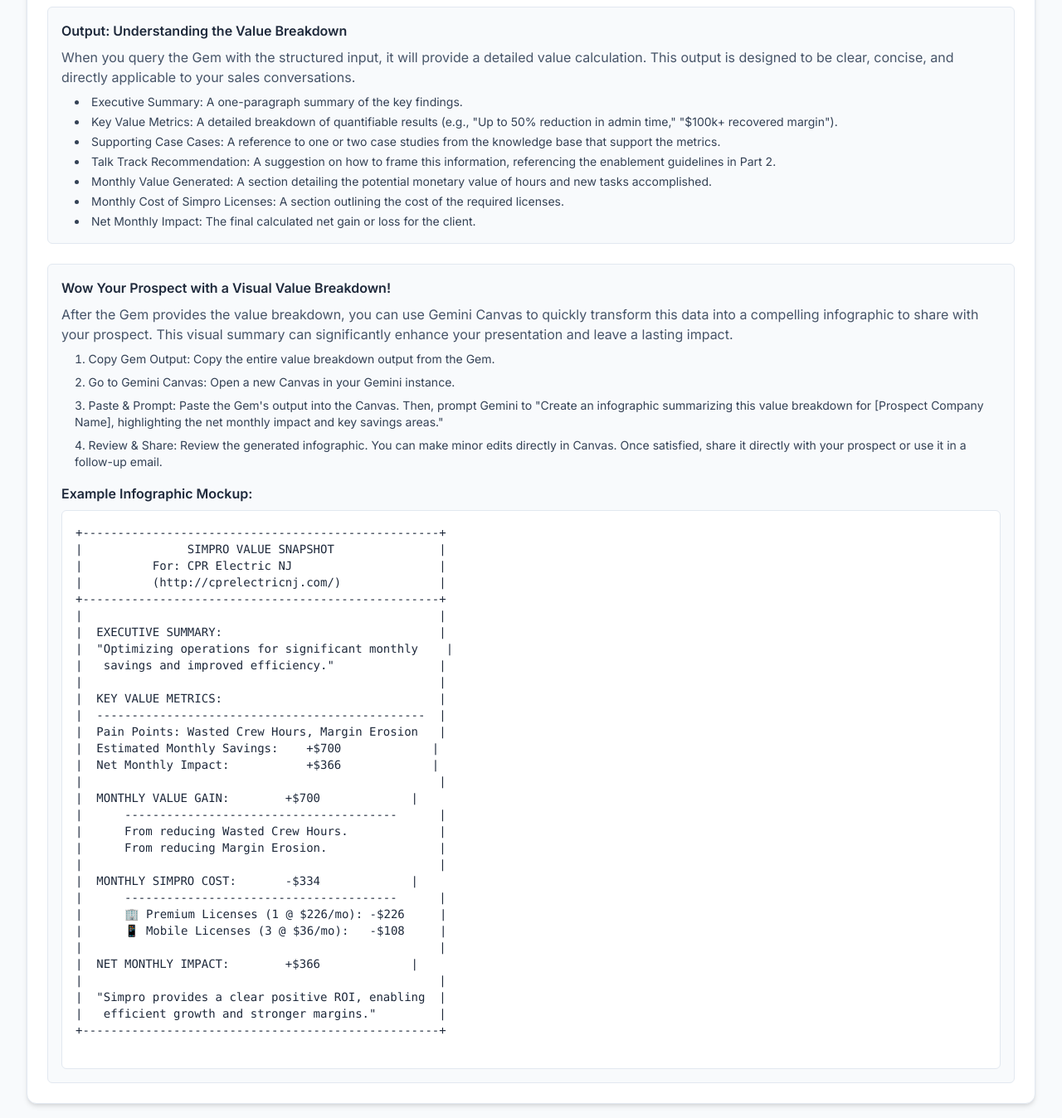
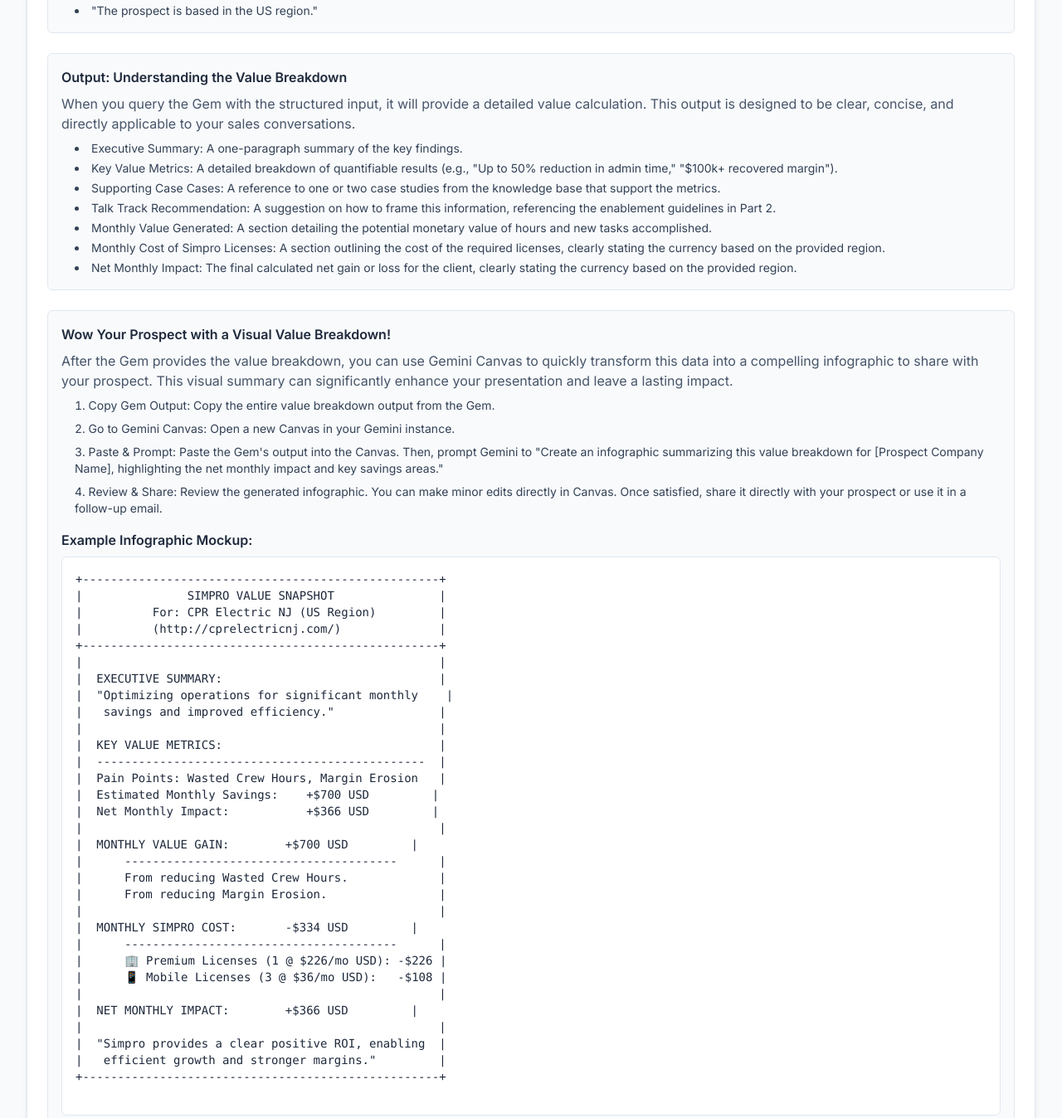
Before and after one commit to DavidDoloboffSP/Inside_Sales_Value_Calculator, a plain HTML site: page index.html in a window 1280 px wide. Shown: the part 1087-2435 px from the top of the page at 83% size. Drawn offline with nearby package versions, Linux system fonts and the light colour scheme.

Commit message:
Update index.html new new after Carly

```diff
--- a/index.html
+++ b/index.html
@@ -133,15 +133,17 @@
     * Crucial: Always ask the user to provide input in the following structured format:
         * "Please provide a value calculation for a [Customer Type] prospect."
         * "They are a [Industry] company called [Company Website]."
-        * "They have [Number] field technicians."
+        * "They need [Number] premium licenses, and [Number] mobile licenses."
         * "Their main pain points are [Pain Point 1], [Pain Point 2], and [Pain Point 3]."
         * "The estimated annual cost of their current inefficiencies is [Amount]."
+        * "The prospect is based in the [Region (UK, US, AU, NZ)] region."
     * Example of expected user input:
         * "Please provide a value calculation for a Residential prospect."
         * "They are an HVAC company called Polar Air."
-        * "They have 50 field technicians."
+        * "They need 1 premium license, and 3 mobile licenses."
         * "Their main pain points are inefficient scheduling, manual invoicing, and a lack of job costing visibility."
         * "The estimated annual cost of their current inefficiencies is $300,000."
+        * "The prospect is based in the US region."
 
 2. Analyze and Synthesize: Search your knowledge base for relevant case studies and metrics that directly relate to the customer's input. For example, if the prospect is a residential plumbing business, find case studies like 'Zebra Plumbing' or 'Thompson Tree Services' to extract key metrics (e.g., faster quoting, revenue growth, profit margin increases).
 
@@ -154,10 +156,10 @@
         * Supporting Case Studies: A reference to one or two case studies from the knowledge base that support the metrics.
         * Talk Track Recommendation: A suggestion on how to frame this information, referencing the enablement guidelines in Part 2.
         * Monthly Value Generated: A section detailing the potential monetary value of hours and new tasks accomplished.
-        * Monthly Cost of Simpro Licenses: A section outlining the cost of the required licenses.
-        * Net Monthly Impact: The final calculated net gain or loss for the client.
+        * Monthly Cost of Simpro Licenses: A section outlining the cost of the required licenses, clearly stating the currency based on the provided region.
+        * Net Monthly Impact: The final calculated net gain or loss for the client, clearly stating the currency based on the provided region.
 
-Goal: To provide the ISR with a powerful, data-backed value message they can use in their conversation to demonstrate the tangible benefits of Simpro."</pre>
+Goal: To provide the ISR with a powerful, data-backed value message that can be used in their conversation to demonstrate the tangible benefits of Simpro."</pre>
                             </div>
                             <button id="copy-prompt-btn" class="mt-4 bg-blue-600 text-white font-semibold py-2 px-4 rounded-lg hover:bg-blue-700 focus:outline-none focus:ring-2 focus:ring-offset-2 focus:ring-blue-500 transition-all flex items-center gap-2">
                                 <svg xmlns="http://www.w3.org/2000/svg" class="h-5 w-5" fill="none" viewBox="0 0 24 24" stroke="currentColor"><path stroke-linecap="round" stroke-linejoin="round" stroke-width="2" d="M8 16H6a2 2 0 01-2-2V6a2 2 0 012-2h8a2 2 0 012 2v2m-6 12h8a2 2 0 002-2v-8a2 2 0 00-2-2h-8a2 2 0 00-2 2v8a2 2 0 002 2z" /></svg>
@@ -187,18 +189,20 @@
                         <ul class="list-disc list-inside space-y-2 text-sm text-slate-700 pl-4">
                             <li>"Please provide a value calculation for a [Customer Type] prospect."</li>
                             <li>"They are a [Industry] company called [Company Website]."</li>
-                            <li>"They have [Number] field technicians."</li>
+                            <li>"They need [Number] premium licenses, and [Number] mobile licenses."</li>
                             <li>"Their main pain points are [Pain Point 1], [Pain Point 2], and [Pain Point 3]."</li>
                             <li>"The estimated annual cost of their current inefficiencies is [Amount]."</li>
+                            <li>"The prospect is based in the [Region (UK, US, AU, NZ)] region."</li>
                         </ul>
 
                         <p class="font-semibold text-slate-800 mt-4 mb-2">Example Filled-In Prompt:</p>
                         <ul class="list-disc list-inside space-y-2 text-sm text-slate-700 pl-4">
                             <li>"Please provide a value calculation for a Residential prospect."</li>
                             <li>"They are an HVAC company called Polar Air."</li>
-                            <li>"They have 50 field technicians."</li>
+                            <li>"They need 1 premium license, and 3 mobile licenses."</li>
                             <li>"Their main pain points are inefficient scheduling, manual invoicing, and a lack of job costing visibility."</li>
                             <li>"The estimated annual cost of their current inefficiencies is $300,000."</li>
+                            <li>"The prospect is based in the US region."</li>
                         </ul>
                     </div>
 
@@ -211,8 +215,8 @@
                             <li>Supporting Case Cases: A reference to one or two case studies from the knowledge base that support the metrics.</li>
                             <li>Talk Track Recommendation: A suggestion on how to frame this information, referencing the enablement guidelines in Part 2.</li>
                             <li>Monthly Value Generated: A section detailing the potential monetary value of hours and new tasks accomplished.</li>
-                            <li>Monthly Cost of Simpro Licenses: A section outlining the cost of the required licenses.</li>
-                            <li>Net Monthly Impact: The final calculated net gain or loss for the client.</li>
+                            <li>Monthly Cost of Simpro Licenses: A section outlining the cost of the required licenses, clearly stating the currency based on the provided region.</li>
+                            <li>Net Monthly Impact: The final calculated net gain or loss for the client, clearly stating the currency based on the provided region.</li>
                         </ul>
                     </div>
 
@@ -229,7 +233,7 @@
                         <pre class="bg-white p-4 rounded-md border border-slate-200 text-xs sm:text-sm overflow-x-auto">
 +---------------------------------------------------+
 |               SIMPRO VALUE SNAPSHOT               |
-|          For: CPR Electric NJ                     |
+|          For: CPR Electric NJ (US Region)         |
 |          (http://cprelectricnj.com/)              |
 +---------------------------------------------------+
 |                                                   |
@@ -240,20 +244,20 @@
 |  KEY VALUE METRICS:                               |
 |  -----------------------------------------------  |
 |  Pain Points: Wasted Crew Hours, Margin Erosion   |
-|  Estimated Monthly Savings:    +$700             |
-|  Net Monthly Impact:           +$366             |
+|  Estimated Monthly Savings:    +$700 USD         |
+|  Net Monthly Impact:           +$366 USD         |
 |                                                   |
-|  MONTHLY VALUE GAIN:        +$700             |
+|  MONTHLY VALUE GAIN:        +$700 USD         |
 |      ---------------------------------------      |
 |      From reducing Wasted Crew Hours.             |
 |      From reducing Margin Erosion.                |
 |                                                   |
-|  MONTHLY SIMPRO COST:       -$334             |
+|  MONTHLY SIMPRO COST:       -$334 USD         |
 |      ---------------------------------------      |
-|      🏢 Premium Licenses (1 @ $226/mo): -$226     |
-|      📱 Mobile Licenses (3 @ $36/mo):   -$108     |
+|      🏢 Premium Licenses (1 @ $226/mo USD): -$226 |
+|      📱 Mobile Licenses (3 @ $36/mo USD):   -$108 |
 |                                                   |
-|  NET MONTHLY IMPACT:        +$366             |
+|  NET MONTHLY IMPACT:        +$366 USD         |
 |                                                   |
 |  "Simpro provides a clear positive ROI, enabling  |
 |   efficient growth and stronger margins."         |
```
